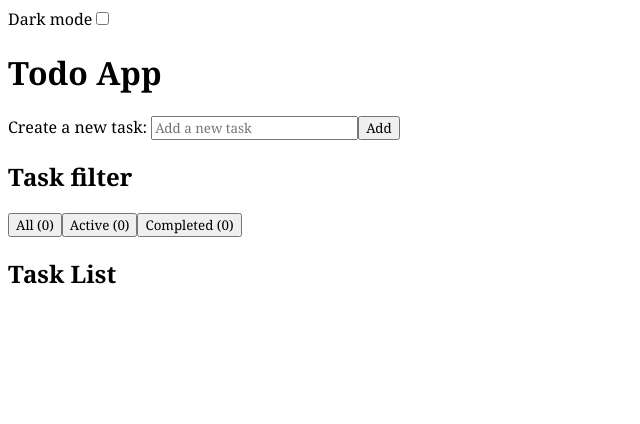
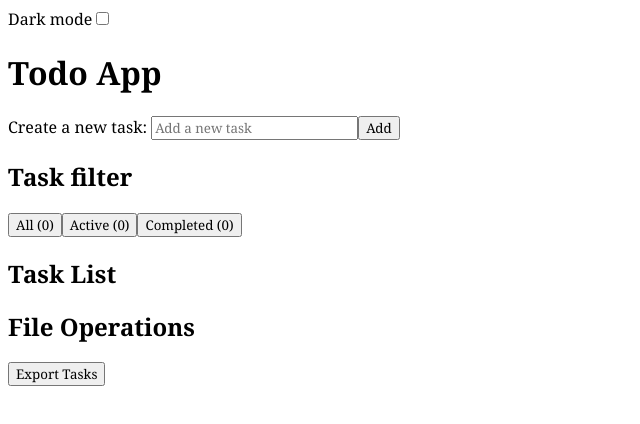
Before and after one commit to niktor76/vue3-todo-app, a Vue app: page / in a window 1280 px wide. Shown: the top 424 px of the page, without its empty margins (0-640 px from the left). Built offline with nearby package versions, Linux system fonts and the light colour scheme.

Commit message:
add export task feature

```diff
--- a/src/App.vue
+++ b/src/App.vue
@@ -40,13 +40,15 @@
       Clear completed tasks
     </button>
   </div>
+  <div>
+    <h2>File Operations</h2>
+    <button class="export" @click="exportTasks()">Export Tasks</button>
+  </div>
   <div class="sr-only" aria-live="polite">{{ announcement }}</div>
 </template>
 
 <script setup>
 // TODO: Styling
-// TODO: Testing (Vitest)
-// TODO: Import/Export as JSON
 // TODO: Drag and Drop
 // TODO: Due dates/reminders
 // TODO: Complete accessibility features
@@ -135,6 +137,25 @@ const removeTask = (id) => {
   tasks.value = tasks.value.filter((task) => task.id !== id)
 }
 
+// File Operations
+const exportTasks = () => {
+  const stringifiedTasks = JSON.stringify(tasks.value, null, 2)
+
+  // Create a Blob object
+  const blob = new Blob([stringifiedTasks], { type: 'application/json' })
+
+  // Create a download URL
+  const url = URL.createObjectURL(blob)
+
+  // Create hidden a element
+  const aElm = document.createElement('a')
+  aElm.href = url
+  const timestamp = new Date().toISOString().slice(0, 16).replace('T', '_').replace(':', '-')
+  aElm.download = `tasks_${timestamp}.json`
+  aElm.click()
+  URL.revokeObjectURL(url)
+}
+
 onMounted(() => {
   try {
     // Get saved todos from localStorage
```
